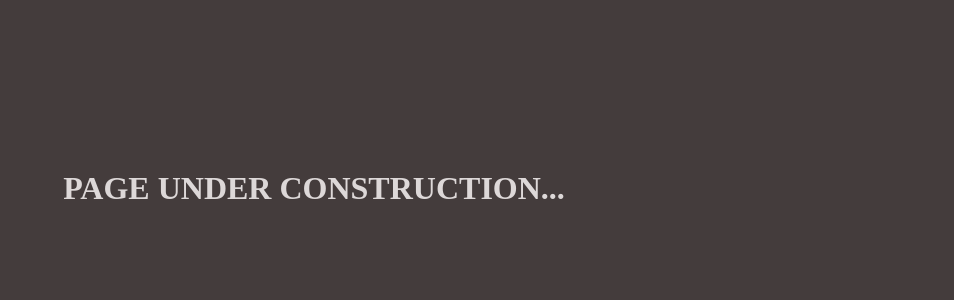
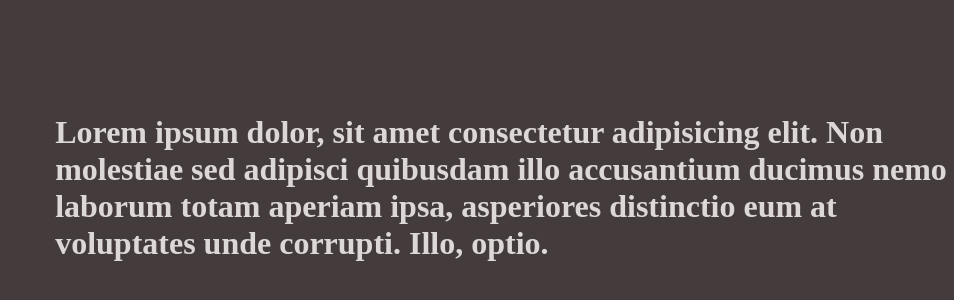
Before and after one commit to Izan24/Izan24.github.io, a plain HTML site: page index.html in a window 1280 px wide. Shown: the part 212-512 px from the top of the page, without its empty margins (326-1280 px from the left). Drawn offline with Linux system fonts and the light colour scheme.

Commit message:
header created

```diff
--- a/index.html
+++ b/index.html
@@ -9,11 +9,13 @@
 </head>
 <body>
     <header>
-        <h1>PAGE UNDER CONSTRUCTION...</h1>
     </header>
     <main>
-
+        <div class="customcontainer1"></div>
+        <div class="customcontainer2"></div>
     </main>
-    <footer></footer>
+    <footer>
+        <h1>Lorem ipsum dolor, sit amet consectetur adipisicing elit. Non molestiae sed adipisci quibusdam illo accusantium ducimus nemo laborum totam aperiam ipsa, asperiores distinctio eum at voluptates unde corrupti. Illo, optio.</h1>
+    </footer>
 </body>
 </html>
```
